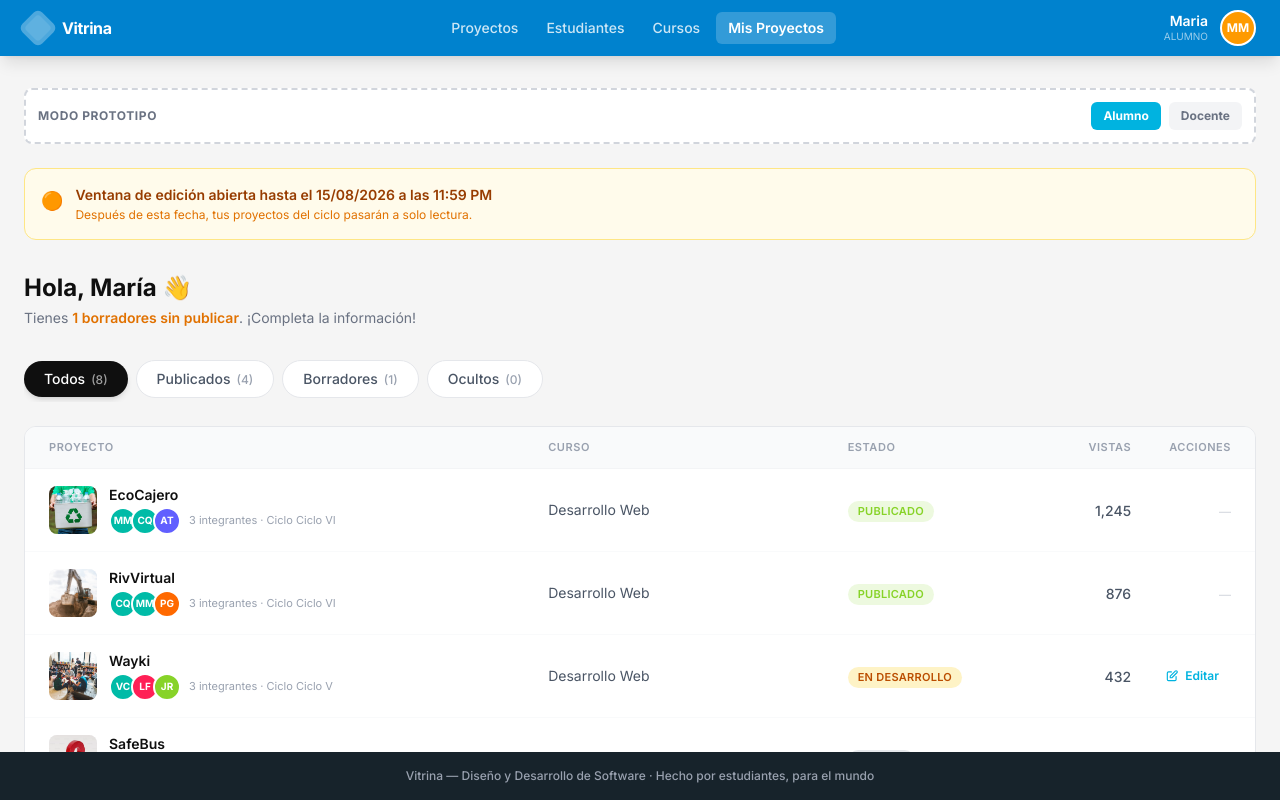
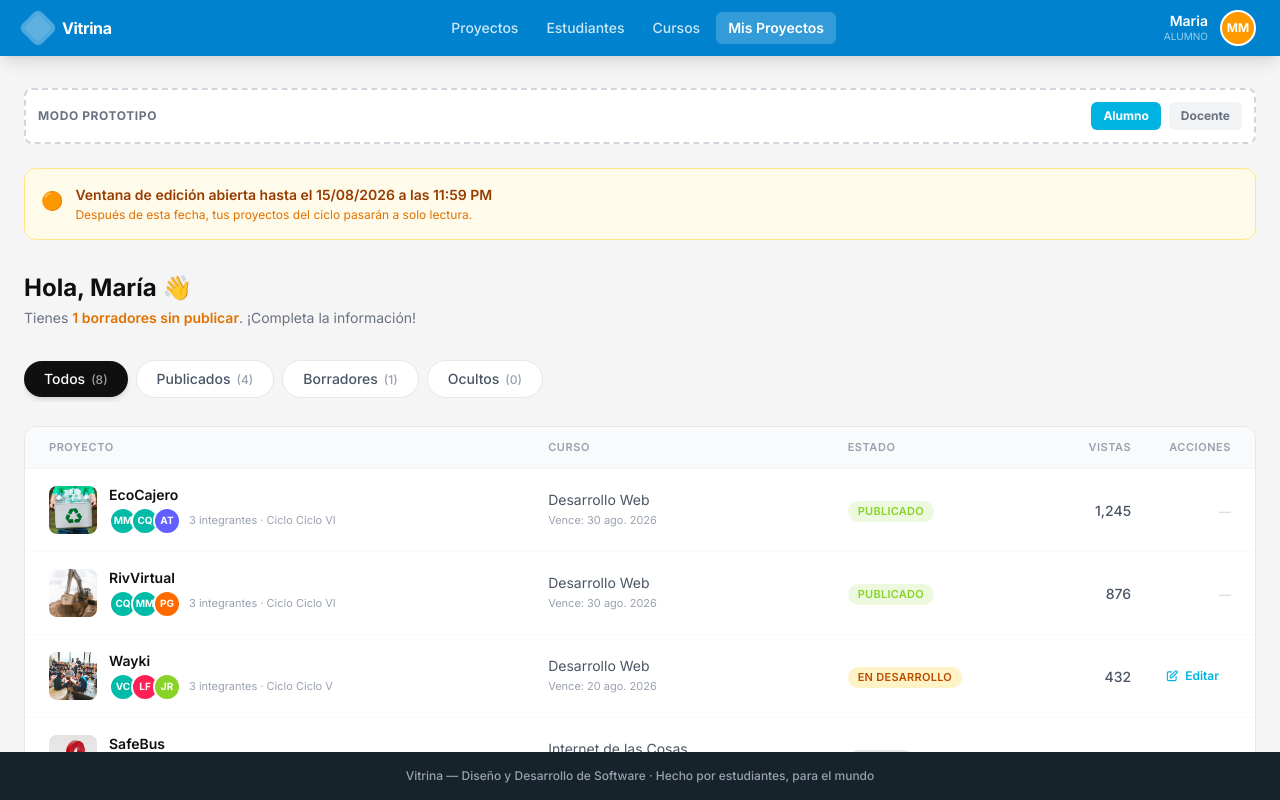
Before and after one commit to Fabrica-de-Software-Tecsup/vitrina-web, a Next.js app: page /dashboard in a window 1280 px wide. Built offline with nearby package versions, Linux system fonts and the light colour scheme.

Commit message:
feat(dashboard): agregar accion de aplazar fecha de entrega para docente

```diff
--- a/app/dashboard/page.tsx
+++ b/app/dashboard/page.tsx
@@ -17,16 +17,7 @@ const SHORT_COURSE: Record<string, string> = {
   "Redes y Comunicaciones": "Redes y Comunicaciones",
 };
 
-const allProjects = mockProjects.map((p) => ({
-  id: p.id,
-  name: p.name.split(" — ")[0],
-  course: SHORT_COURSE[p.course] ?? p.course,
-  status: p.status,
-  views: p.views.toLocaleString(),
-  cycle: p.cycle,
-  team: p.team,
-  image: p.images[0],
-}));
+
 
 const studentTabs = [
   { name: "Todos", status: "all" },
@@ -52,6 +43,40 @@ const stats = [
 export default function DashboardPage() {
   const [isTeacherView, setIsTeacherView] = useState(false);
   const [activeTab, setActiveTab] = useState("all");
+  const [postponeProjectId, setPostponeProjectId] = useState<string | null>(
+    null,
+  );
+  const [newDeadline, setNewDeadline] = useState("");
+
+  const allProjects = mockProjects.map((p) => ({
+    id: p.id,
+    name: p.name.split(" — ")[0],
+    course: SHORT_COURSE[p.course] ?? p.course,
+    status: p.status,
+    views: p.views.toLocaleString(),
+    cycle: p.cycle,
+    team: p.team,
+    image: p.images[0],
+    deadline: p.deadline,
+  }));
+
+  const openPostponeModal = (projectId: string, currentDeadline: string) => {
+    setPostponeProjectId(projectId);
+    setNewDeadline(currentDeadline);
+  };
+
+  const closePostponeModal = () => {
+    setPostponeProjectId(null);
+    setNewDeadline("");
+  };
+
+  const confirmPostpone = () => {
+    const project = mockProjects.find((p) => p.id === postponeProjectId);
+    if (project && newDeadline) {
+      project.deadline = newDeadline;
+    }
+    closePostponeModal();
+  };
 
   const currentTabs = isTeacherView ? teacherTabs : studentTabs;
   const filteredProjects =
@@ -220,6 +245,13 @@ export default function DashboardPage() {
                   {/* Curso */}
                   <div className="col-span-3">
                     <p className="text-sm text-gray-600">{project.course}</p>
+                    <p className="text-[11px] text-gray-400 mt-0.5">
+                      Vence:{" "}
+                      {new Date(project.deadline + "T00:00:00").toLocaleDateString(
+                        "es-PE",
+                        { day: "2-digit", month: "short", year: "numeric" },
+                      )}
+                    </p>
                   </div>
 
                   {/* Estado */}
@@ -246,6 +278,14 @@ export default function DashboardPage() {
                             Ver
                           </Link>
                         )}
+                        <button
+                          onClick={() =>
+                            openPostponeModal(project.id, project.deadline)
+                          }
+                          className="text-amber-600 hover:text-amber-700 font-medium text-sm cursor-pointer"
+                        >
+                          Aplazar
+                        </button>
                         <button className="text-gray-400 hover:text-gray-600 cursor-pointer">
                           <svg
                             className="w-5 h-5"
@@ -304,6 +344,50 @@ export default function DashboardPage() {
           </div>
         </div>
       </div>
+
+      {/* Modal: Aplazar entrega */}
+      {postponeProjectId && (
+        <>
+          <div
+            className="fixed inset-0 bg-black/40 z-40"
+            onClick={closePostponeModal}
+          />
+          <div className="fixed top-1/2 left-1/2 -translate-x-1/2 -translate-y-1/2 z-50 bg-white rounded-2xl p-6 w-full max-w-sm shadow-2xl">
+            <h3 className="text-lg font-bold text-tecsup-dark mb-1">
+              Aplazar fecha de entrega
+            </h3>
+            <p className="text-sm text-gray-500 mb-4">
+              Selecciona la nueva fecha límite para este proyecto.
+            </p>
+            <input
+              type="date"
+              lang="es-PE"
+              value={newDeadline}
+              onChange={(e) => setNewDeadline(e.target.value)}
+              className="w-full px-4 py-2.5 text-sm bg-white rounded-xl border border-gray-200 focus:border-tecsup-cyan/40 focus:outline-none transition-all"
+            />
+            <div className="flex gap-3 mt-6">
+              <button
+                onClick={closePostponeModal}
+                className="flex-1 px-4 py-2.5 border border-gray-200 text-gray-600 text-sm font-semibold rounded-xl hover:bg-gray-50 transition-colors"
+              >
+                Cancelar
+              </button>
+              <button
+                onClick={confirmPostpone}
+                disabled={!newDeadline}
+                className={`flex-1 px-4 py-2.5 text-sm font-semibold rounded-xl transition-colors ${
+                  newDeadline
+                    ? "bg-tecsup-cyan text-white hover:bg-tecsup-cyan/85"
+                    : "bg-gray-200 text-gray-400 cursor-not-allowed"
+                }`}
+              >
+                Confirmar
+              </button>
+            </div>
+          </div>
+        </>
+      )}
     </div>
   );
 }
--- a/lib/mock-data.ts
+++ b/lib/mock-data.ts
@@ -17,6 +17,7 @@ export interface Project {
   views: number;
   shares: number;
   status: "Publicado" | "En Desarrollo" | "Por Revisar" | "Oculto";
+  deadline: string; // formato "YYYY-MM-DD"
   links: {
     github: string;
     demo: string;
@@ -58,6 +59,7 @@ export const projects: Project[] = [
     views: 1245,
     shares: 38,
     status: "Publicado",
+    deadline: "2026-08-30",
     links: {
       github: "https://github.com",
       demo: "https://example.com",
@@ -91,6 +93,7 @@ export const projects: Project[] = [
     views: 876,
     shares: 22,
     status: "Publicado",
+    deadline: "2026-08-30",
     links: {
       github: "https://github.com",
       demo: "https://example.com",
@@ -124,6 +127,7 @@ export const projects: Project[] = [
     views: 432,
     shares: 15,
     status: "En Desarrollo",
+    deadline: "2026-08-20",
     links: {
       github: "https://github.com",
       demo: "https://example.com",
@@ -157,6 +161,7 @@ export const projects: Project[] = [
     views: 567,
     shares: 29,
     status: "Oculto",
+    deadline: "2026-08-15",
     links: {
       github: "https://github.com",
       demo: "https://example.com",
@@ -190,6 +195,7 @@ export const projects: Project[] = [
     views: 540,
     shares: 18,
     status: "Por Revisar",
+    deadline: "2026-08-18",
     links: {
       github: "https://github.com",
       demo: "https://example.com",
@@ -223,6 +229,7 @@ export const projects: Project[] = [
     views: 321,
     shares: 11,
     status: "Publicado",
+    deadline: "2026-07-30",
     links: {
       github: "https://github.com",
       demo: "https://example.com",
@@ -255,6 +262,7 @@ export const projects: Project[] = [
     views: 198,
     shares: 7,
     status: "Publicado",
+    deadline: "2026-08-05",
     links: {
       github: "https://github.com",
       demo: "https://example.com",
@@ -288,6 +296,7 @@ export const projects: Project[] = [
     views: 654,
     shares: 25,
     status: "Por Revisar",
+    deadline: "2026-08-22",
     links: {
       github: "https://github.com",
       demo: "https://example.com",
```
